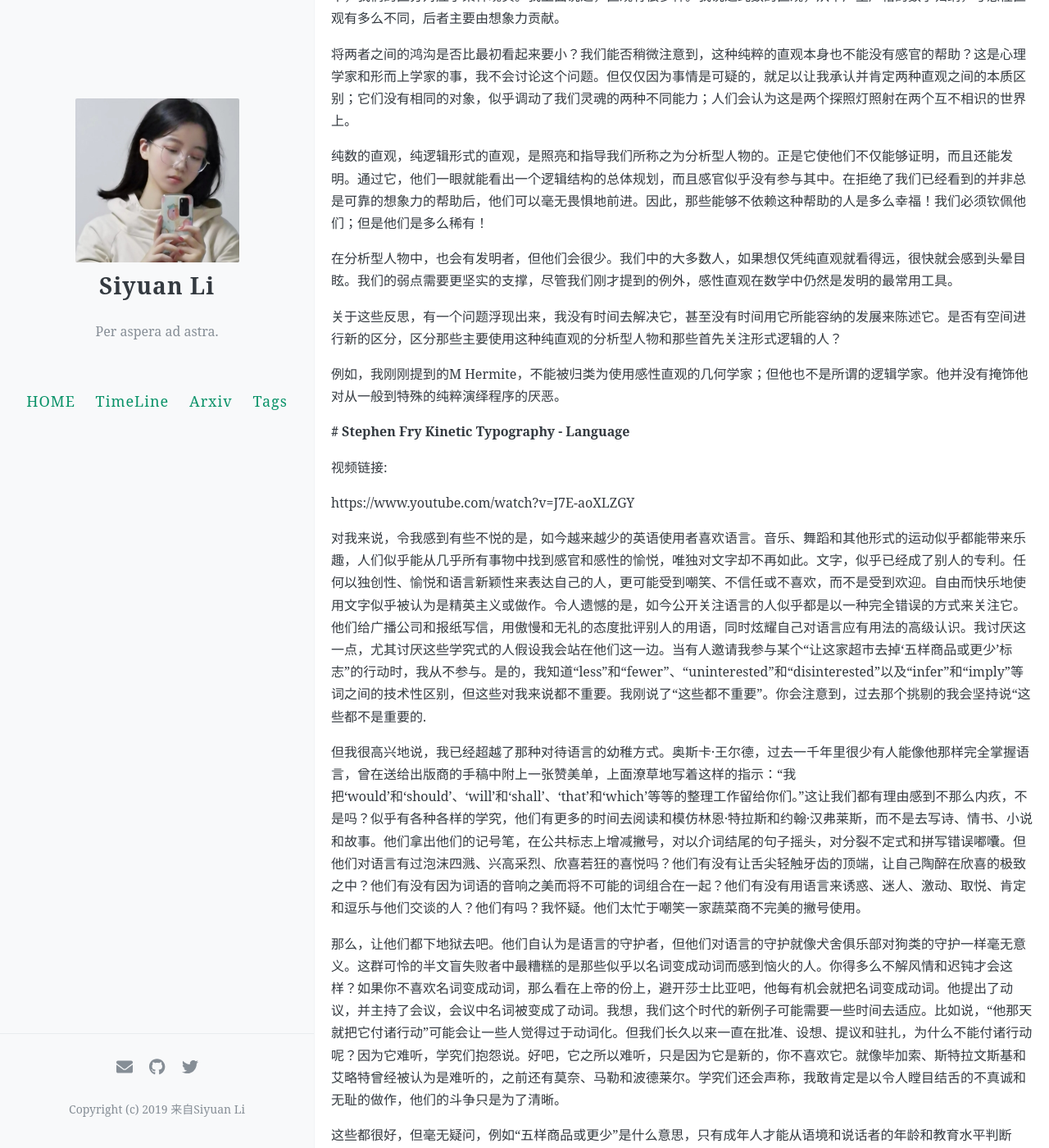
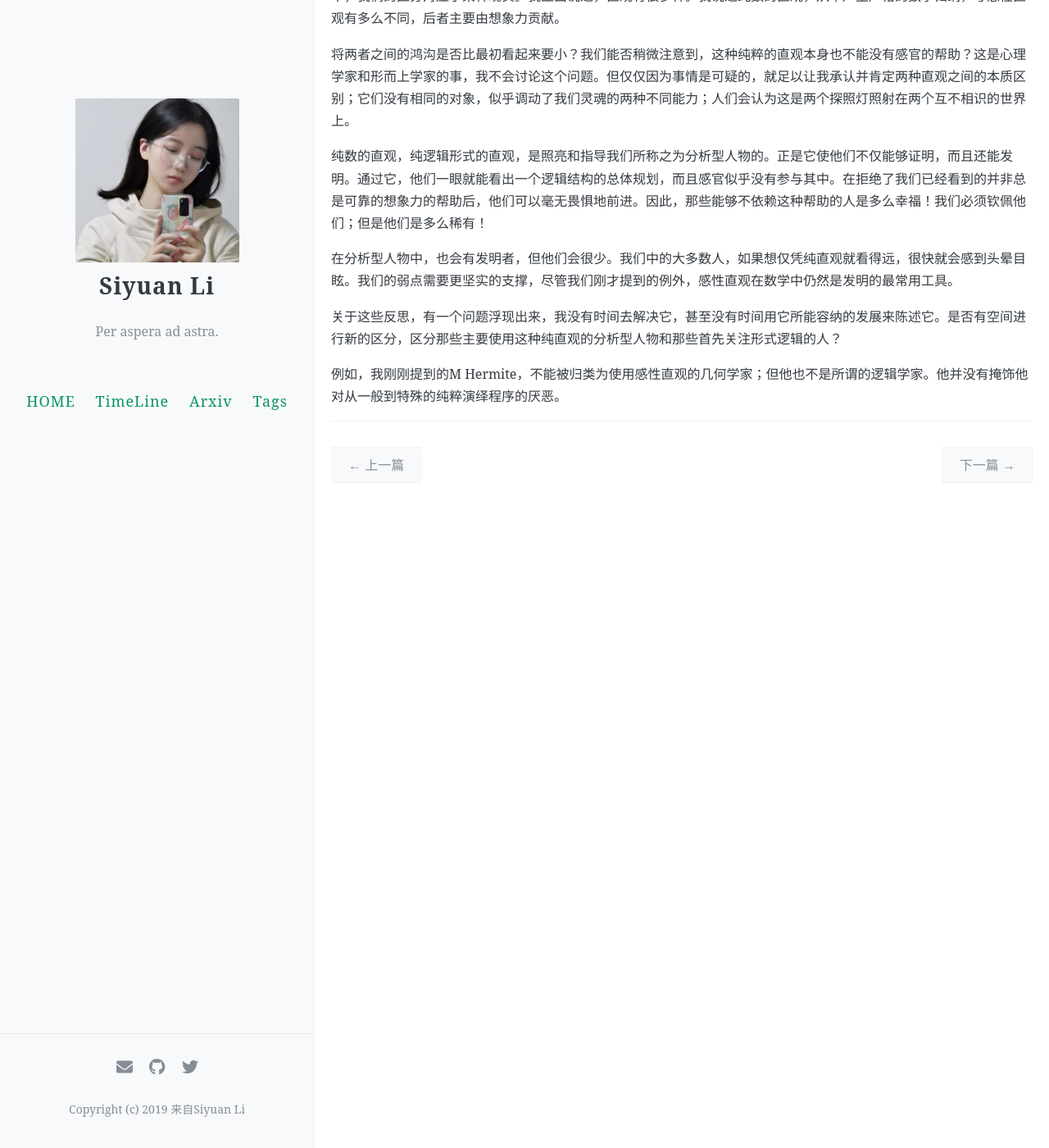
Before and after one commit to ApolloLSY/Attic, a Jekyll site: the page built from _posts/2023-12-19-Essay-My-humanistic-understanding-of-mathematics.md, in a window 1280 px wide and 1400 px high, scrolled down 6407 px. Shown: the whole window at 82% size. Built offline with Jekyll 4.4.1, drawn with Linux system fonts in a browser that asks for light colours; comment, search, counter and statistics services are not loaded; some of the changed text lies outside the part shown.

Commit message:
Update 2023-12-19-Essay-My-humanistic-understanding-of-mathematics.md

```diff
--- a/_posts/2023-12-19-Essay-My-humanistic-understanding-of-mathematics.md
+++ b/_posts/2023-12-19-Essay-My-humanistic-understanding-of-mathematics.md
@@ -163,17 +163,3 @@ M Méray想要证明一个二项方程总有一个根，或者用通俗的话说
 关于这些反思，有一个问题浮现出来，我没有时间去解决它，甚至没有时间用它所能容纳的发展来陈述它。是否有空间进行新的区分，区分那些主要使用这种纯直观的分析型人物和那些首先关注形式逻辑的人？
 
 例如，我刚刚提到的M Hermite，不能被归类为使用感性直观的几何学家；但他也不是所谓的逻辑学家。他并没有掩饰他对从一般到特殊的纯粹演绎程序的厌恶。
-
-**# Stephen Fry Kinetic Typography - Language**
-
-视频链接:
-
-https://www.youtube.com/watch?v=J7E-aoXLZGY
-
-对我来说，令我感到有些不悦的是，如今越来越少的英语使用者喜欢语言。音乐、舞蹈和其他形式的运动似乎都能带来乐趣，人们似乎能从几乎所有事物中找到感官和感性的愉悦，唯独对文字却不再如此。文字，似乎已经成了别人的专利。任何以独创性、愉悦和语言新颖性来表达自己的人，更可能受到嘲笑、不信任或不喜欢，而不是受到欢迎。自由而快乐地使用文字似乎被认为是精英主义或做作。令人遗憾的是，如今公开关注语言的人似乎都是以一种完全错误的方式来关注它。他们给广播公司和报纸写信，用傲慢和无礼的态度批评别人的用语，同时炫耀自己对语言应有用法的高级认识。我讨厌这一点，尤其讨厌这些学究式的人假设我会站在他们这一边。当有人邀请我参与某个“让这家超市去掉‘五样商品或更少’标志”的行动时，我从不参与。是的，我知道“less”和“fewer”、“uninterested”和“disinterested”以及“infer”和“imply”等词之间的技术性区别，但这些对我来说都不重要。我刚说了“这些都不重要”。你会注意到，过去那个挑剔的我会坚持说“这些都不是重要的.
-
-但我很高兴地说，我已经超越了那种对待语言的幼稚方式。奥斯卡·王尔德，过去一千年里很少有人能像他那样完全掌握语言，曾在送给出版商的手稿中附上一张赞美单，上面潦草地写着这样的指示：“我把‘would’和‘should’、‘will’和‘shall’、‘that’和‘which’等等的整理工作留给你们。”这让我们都有理由感到不那么内疚，不是吗？似乎有各种各样的学究，他们有更多的时间去阅读和模仿林恩·特拉斯和约翰·汉弗莱斯，而不是去写诗、情书、小说和故事。他们拿出他们的记号笔，在公共标志上增减撇号，对以介词结尾的句子摇头，对分裂不定式和拼写错误嘟囔。但他们对语言有过泡沫四溅、兴高采烈、欣喜若狂的喜悦吗？他们有没有让舌尖轻触牙齿的顶端，让自己陶醉在欣喜的极致之中？他们有没有因为词语的音响之美而将不可能的词组合在一起？他们有没有用语言来诱惑、迷人、激动、取悦、肯定和逗乐与他们交谈的人？他们有吗？我怀疑。他们太忙于嘲笑一家蔬菜商不完美的撇号使用。
-
-那么，让他们都下地狱去吧。他们自认为是语言的守护者，但他们对语言的守护就像犬舍俱乐部对狗类的守护一样毫无意义。这群可怜的半文盲失败者中最糟糕的是那些似乎以名词变成动词而感到恼火的人。你得多么不解风情和迟钝才会这样？如果你不喜欢名词变成动词，那么看在上帝的份上，避开莎士比亚吧，他每有机会就把名词变成动词。他提出了动议，并主持了会议，会议中名词被变成了动词。我想，我们这个时代的新例子可能需要一些时间去适应。比如说，“他那天就把它付诸行动”可能会让一些人觉得过于动词化。但我们长久以来一直在批准、设想、提议和驻扎，为什么不能付诸行动呢？因为它难听，学究们抱怨说。好吧，它之所以难听，只是因为它是新的，你不喜欢它。就像毕加索、斯特拉文斯基和艾略特曾经被认为是难听的，之前还有莫奈、马勒和波德莱尔。学究们还会声称，我敢肯定是以令人瞠目结舌的不真诚和无耻的做作，他们的斗争只是为了清晰。
-
-这些都很好，但毫无疑问，例如“五样商品或更少”是什么意思，只有成年人才能从语境和说话者的年龄和教育水平判断出“disinterested”是用在“非党派”的正确意义上，还是用在“不感兴趣”的不恰当意义上。不，不，声称为了清晰而捍卫语言几乎从来都站不住脚，遵循语法规则也并不能证明思维清晰和头脑聪明。话虽如此，我承认，如果你为了通过考试或工作面试而希望沟通良好，那么显然，过于原创和非正统的语言可能会让你陷入困境。我认为，面对极度非正式、没有标点和混乱的语言，考官和雇主感到不悦的是其背后暗示的不在乎。你为面试穿上西装，你也要让你的语言穿上“西装”。在家里或和朋友在一起时，你可以随意穿着或使用语言，但大多数人都接受在某些情况下需要打扮得更漂亮。这只是出于考虑。但这是一个适当性、适用性的问题，与正确性无关。没有正确或错误的语言，就像没有正确或错误的衣服一样。一切都取决于语境、习惯和环境。我不能否认，我内心深处的一小部分仍然依恋着可怕的Radio 4报纸信件作者的学究气，但我努力反抗它，就像我努力反抗我的暴食、愤怒、自私和其他恶习一样。我必须承认，例如，当有人发出“H-A-I-T-C”这个词的声音时，我很难不皱眉。
```
